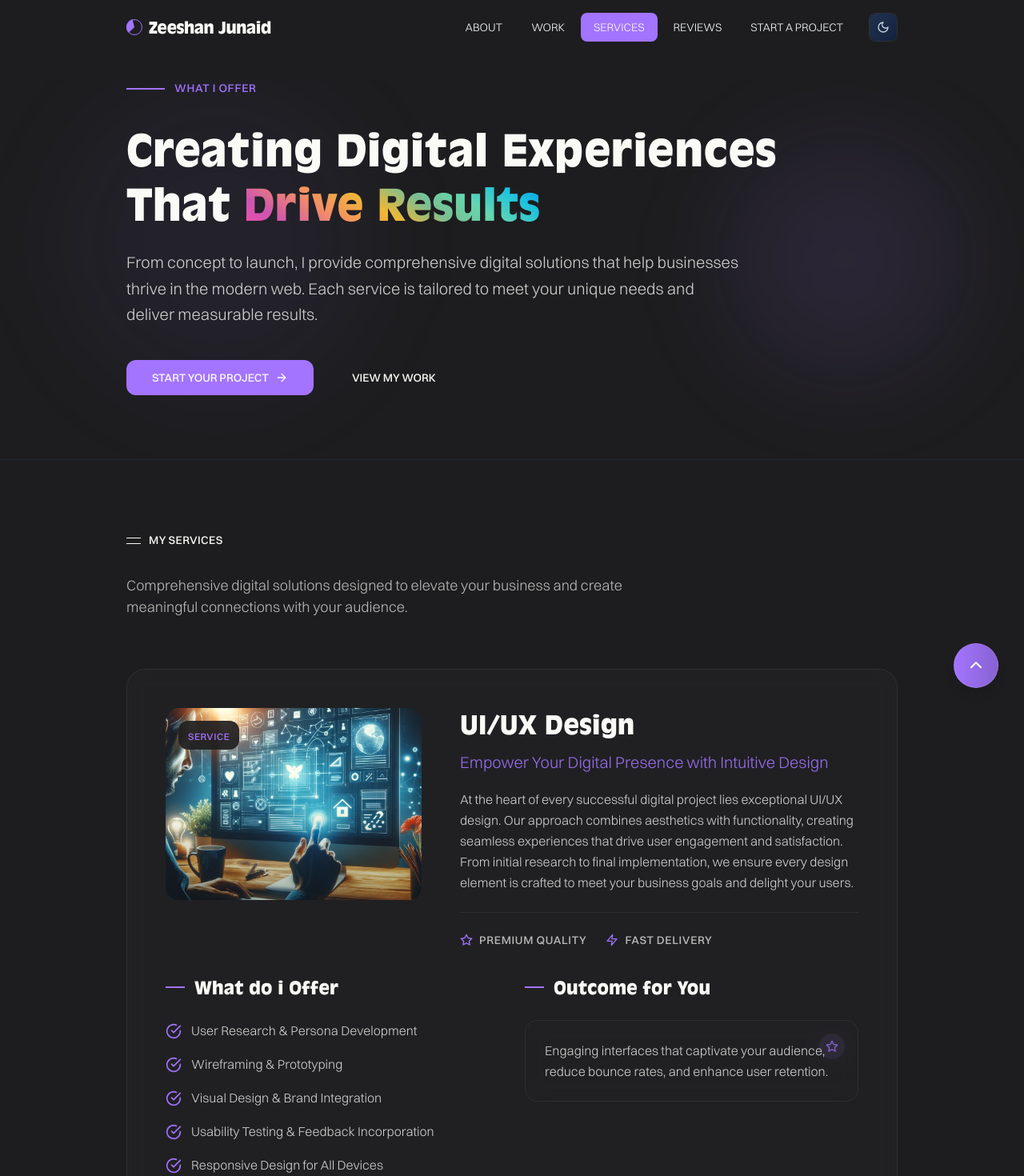
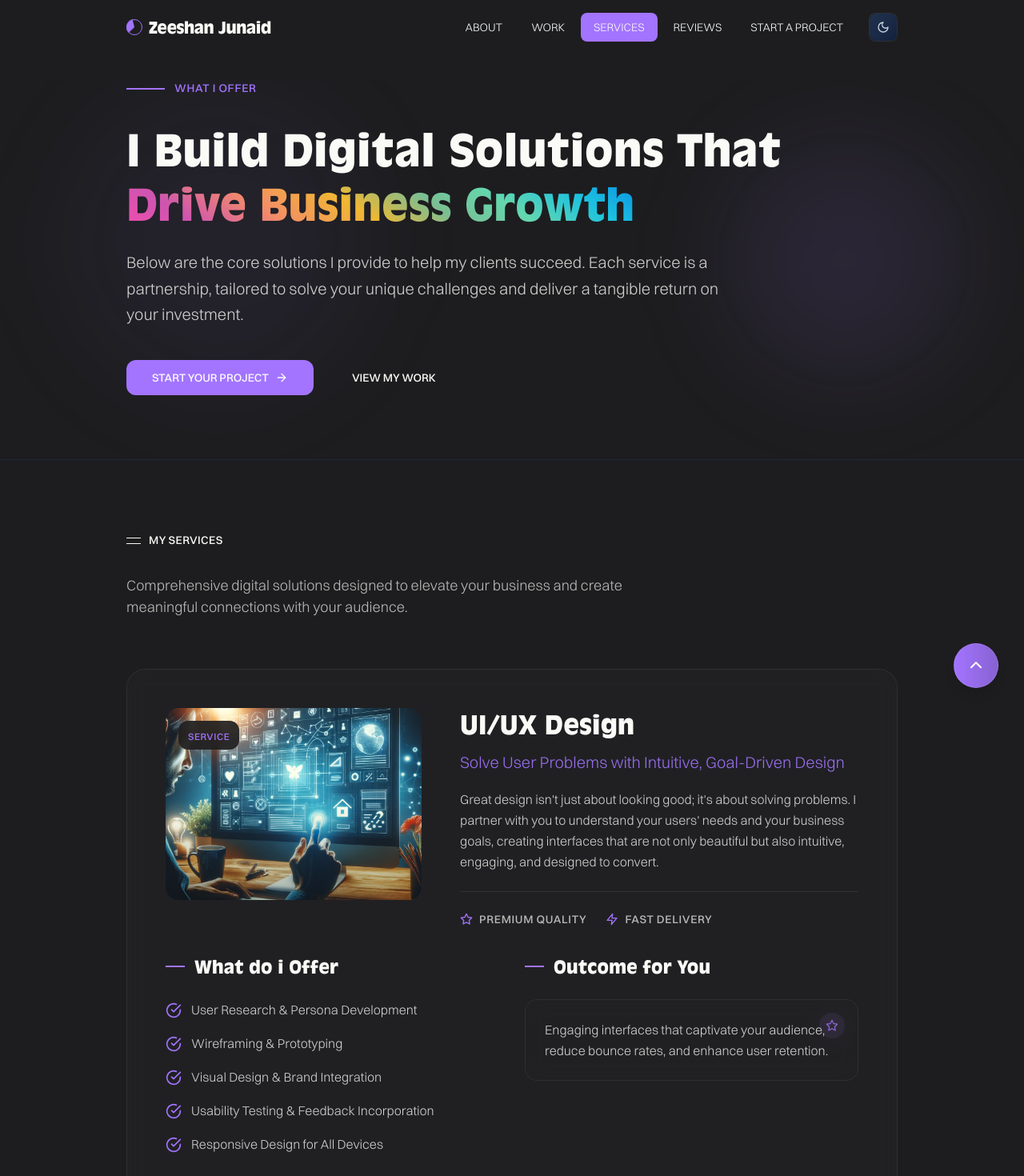
Before and after one commit to zeeshanjunaid/zeeshanjunaid.dev, a Next.js app: page /services in a window 1280 px wide. Shown: the top 1470 px of the page at 80% size. Built offline with nearby package versions, Linux system fonts and the light colour scheme.

Commit message:
Services Page Solutions Menu Makeover

```diff
--- a/app/(root)/(routes)/components/services-page-client.tsx
+++ b/app/(root)/(routes)/components/services-page-client.tsx
@@ -98,15 +98,12 @@ const ServicesPageClient = () => {
               </div>
 
               <h1 className="leading-tight text-[32px] md:text-[42px] lg:text-[54px] font-bold font-ao text-dark dark:text-light">
-                Creating Digital Experiences That{" "}
-                <span className="text-gradient">Drive Results</span>
+                I Build Digital Solutions That{" "}
+                <span className="text-gradient">Drive Business Growth</span>
               </h1>
 
               <p className="font-light text-[16px] md:text-[18px] lg:text-[20px] leading-relaxed text-dark/80 dark:text-light/80 max-w-3xl">
-                From concept to launch, I provide comprehensive digital
-                solutions that help businesses thrive in the modern web. Each
-                service is tailored to meet your unique needs and deliver
-                measurable results.
+                Below are the core solutions I provide to help my clients succeed. Each service is a partnership, tailored to solve your unique challenges and deliver a tangible return on your investment.
               </p>
 
               <motion.div
@@ -273,7 +270,7 @@ const ServicesPageClient = () => {
                     <ArrowRight className="w-4 h-4" />
                   </Button>
                 </Link>
-                <Link href="/hire-me">
+                <Link href="/contact">
                   <Button
                     variant="ghost"
                     size="lg"
--- a/data/services.ts
+++ b/data/services.ts
@@ -65,9 +65,9 @@ export const servicesCards: ServicesCardProps[] = [
   {
     slug: "uiux-design",
     name: "UI/UX Design",
-    tagline: "Empower Your Digital Presence with Intuitive Design",
+    tagline: "Solve User Problems with Intuitive, Goal-Driven Design",
     description:
-      "At the heart of every successful digital project lies exceptional UI/UX design. Our approach combines aesthetics with functionality, creating seamless experiences that drive user engagement and satisfaction. From initial research to final implementation, we ensure every design element is crafted to meet your business goals and delight your users.",
+      "Great design isn't just about looking good; it's about solving problems. I partner with you to understand your users' needs and your business goals, creating interfaces that are not only beautiful but also intuitive, engaging, and designed to convert.",
     img: "/images/services/design.webp",
     subServicesTitle: "What do i Offer",
     subServices: [
@@ -87,9 +87,9 @@ export const servicesCards: ServicesCardProps[] = [
   {
     slug: "frontend-development",
     name: "Frontend Development in React",
-    tagline: "Build Fast, Scalable, and Interactive Web Experiences",
+    tagline: "Turn Your Vision into a High-Performance Web Application",
     description:
-      "Leverage the power of modern web technologies with our React, NextJS, and GatsbyJS development services. Specializing in creating high-performance, SEO-friendly websites and applications, we ensure your project not only looks great but also ranks well and loads quickly across all platforms.",
+      "Your website or application is your most important digital asset. I specialize in building fast, secure, and scalable frontends using modern technologies like React and Next.js, ensuring your users have a seamless experience that works flawlessly on every device.",
     img: "/images/services/frontend-dev.webp",
     subServicesTitle: "What do i Offer",
     subServices: [
@@ -109,9 +109,9 @@ export const servicesCards: ServicesCardProps[] = [
   {
     slug: 'wordpress-development',
     name: "WordPress Development",
-    tagline: "Custom WordPress Solutions Tailored to Your Needs",
+    tagline: "Transform Your Content Management into a Growth Engine",
     description:
-      "From bespoke themes to custom plugins, our WordPress development services are designed to elevate your website's functionality and aesthetic appeal. Whether you're looking to launch a blog, an e-commerce platform, or a corporate website, we provide tailored solutions that align with your vision and business objectives.",
+      "WordPress powers 40% of the web, but most businesses barely scratch the surface of its potential. I create custom WordPress solutions that not only look professional but also give you complete control over your content, SEO, and user experience—without the technical headaches.",
     img: "/images/services/wp-dev.webp",
     subServicesTitle: "What do i Offer",
     subServices: [
@@ -130,9 +130,9 @@ export const servicesCards: ServicesCardProps[] = [
   {
     slug: 'webflow-development',
     name: "Webflow Development",
-    tagline: "Unlock the Potential of Webflow for Stunning Websites",
+    tagline: "Launch Faster with Designer-Friendly, Code-Quality Results",
     description:
-      "Embrace the flexibility and power of Webflow with our custom development services. Ideal for businesses looking for visually impressive, easily manageable websites without the complexity of traditional development processes. Our expertise ensures your site is not just a visual masterpiece but also a robust digital asset optimized for performance and conversions.",
+      "Webflow bridges the gap between design flexibility and development power. I leverage this platform to deliver pixel-perfect, responsive websites in half the time of traditional development, while giving you an intuitive CMS that your team will actually enjoy using.",
     img: "/images/services/webflow-dev.webp",
     subServicesTitle: "What do i Offer",
     subServices: [
@@ -152,9 +152,9 @@ export const servicesCards: ServicesCardProps[] = [
   {
     slug: 'shopify-development',
     name: "Shopify Development",
-    tagline: "Elevate Your E-commerce Experience with Shopify",
+    tagline: "Build an E-commerce Store That Actually Converts",
     description:
-      "Maximize your online store's potential with our Shopify development services. From custom theme designs to advanced feature integrations, we ensure your Shopify site is not just another store but a powerful, user-friendly e-commerce platform that stands out in the digital marketplace.",
+      "A beautiful online store means nothing if it doesn't convert visitors into customers. I specialize in creating Shopify experiences that not only showcase your products beautifully but also guide customers smoothly from discovery to purchase, maximizing your revenue per visitor.",
     img: "/images/services/shopify-dev.webp",
     subServicesTitle: "What do i Offer",
     subServices: [
@@ -174,9 +174,9 @@ export const servicesCards: ServicesCardProps[] = [
   {
     slug: 'seo-optimization',
     name: "SEO Optimization",
-    tagline: "Boost Your Visibility and Outrank Your Competitors",
+    tagline: "Get Found by Customers Who Are Ready to Buy",
     description:
-      "In the digital age, visibility is key to success. Our comprehensive SEO optimization packages are designed to increase your website's rankings, attract more traffic, and convert visitors into loyal customers. We use data-driven strategies and white-hat SEO techniques to improve your online presence and keep you ahead of the competition.",
+      "The best website in the world is useless if your ideal customers can't find it. I implement proven SEO strategies that don't just increase your rankings—they attract high-intent visitors who are actively searching for what you offer, leading to more qualified leads and sales.",
     img: "/images/services/seo-opt.webp",
     subServicesTitle: "What do i Offer",
     subServices: [
@@ -196,9 +196,9 @@ export const servicesCards: ServicesCardProps[] = [
   {
     slug: 'speed-optimization',
     name: "Performance Optimization",
-    tagline: "Maximize Speed, Efficiency, and Conversion",
+    tagline: "Turn Page Speed into Profit with Lightning-Fast Performance",
     description:
-      "Slow load times and poor website performance can drastically affect your user experience and conversion rates. Our performance optimization services focus on enhancing your site's speed, responsiveness, and overall efficiency, ensuring visitors stay engaged and convert.",
+      "Every second of delay costs you customers. Studies show that a 1-second delay in page load time can reduce conversions by 7%. I optimize your website's performance to ensure lightning-fast load times that keep visitors engaged and boost your bottom line.",
     img: "/images/services/speed-opt.webp",
     subServicesTitle: "What do i Offer",
     subServices: [
```
